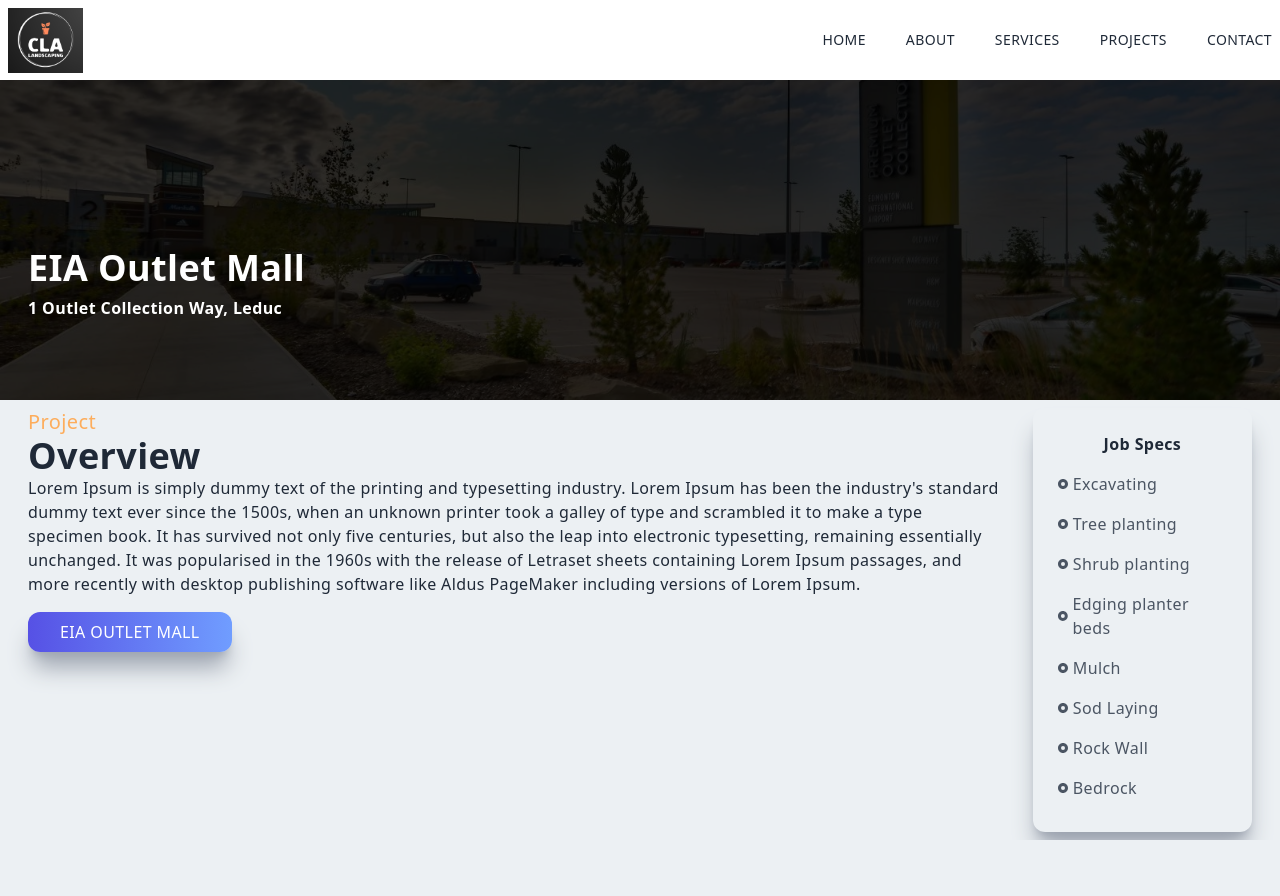
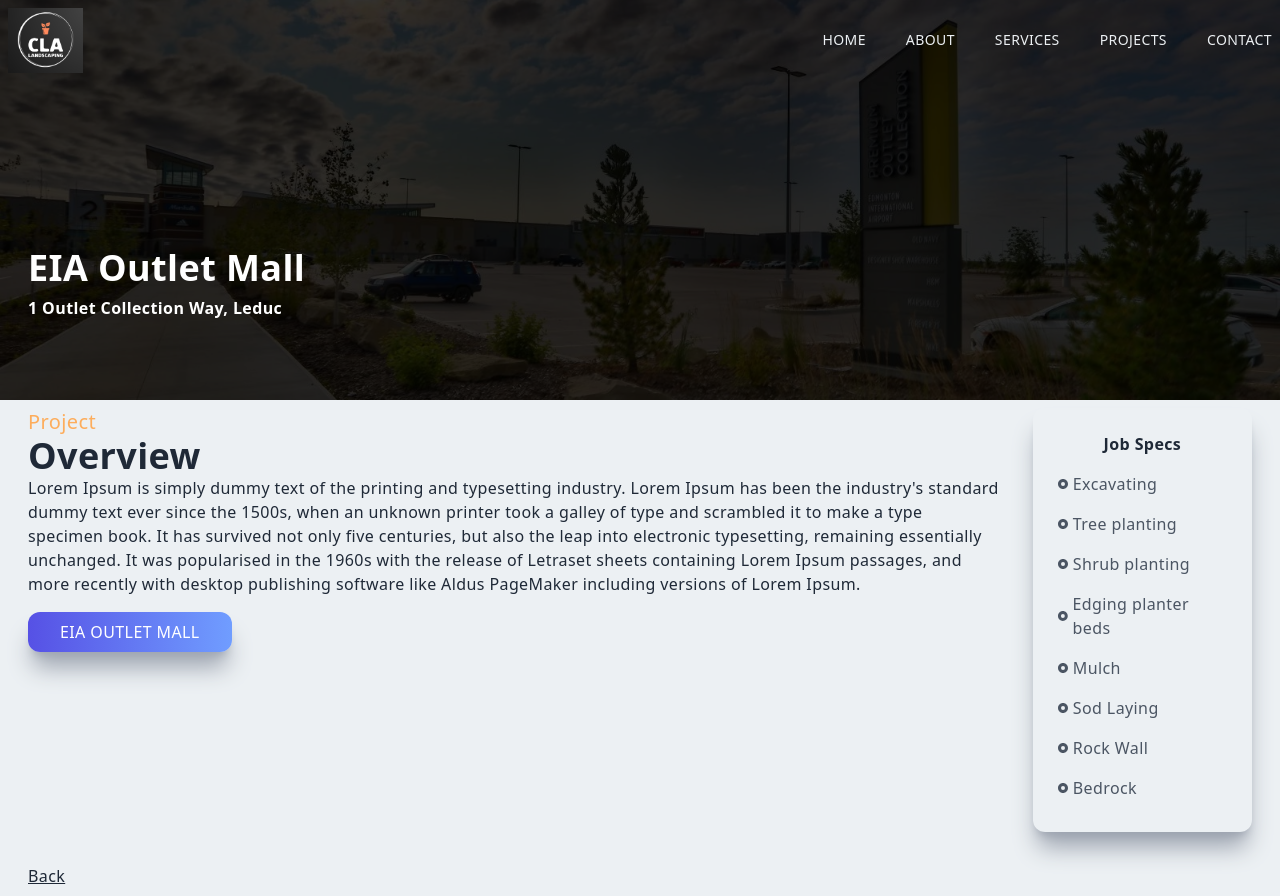
Before and after one commit to JackM1994/Cla, a Next.js app: page /eia in a window 1280 px wide. Before the commit the page ends 840 px from the top, so only its background shows below. Built offline with nearby package versions, Linux system fonts and the light colour scheme.

Commit message:
fixed stying for project pages

```diff
--- a/components/navbar.jsx
+++ b/components/navbar.jsx
@@ -5,9 +5,31 @@
 import {AiOutlineClose,AiOutlineMail,AiOutlineMenu} from 'react-icons/ai'
 import {FaLinkedinIn} from 'react-icons/fa'
 import { BsFillPersonLinesFill } from 'react-icons/bs'
+import {useRouter} from 'next/router'
+
 const Navbar = () => {
     const [nav, setNav] = useState(false)
     const [shadow, setShadow] = useState(false)
+    const [navBg, setNavBg] = useState('#ecf0f3')
+    const [linkColor, setLinkColor] = useState('#1f2937')
+    const router = useRouter()
+
+    useEffect(()=>{
+        if(
+            router.asPath === '/eia' ||
+            router.asPath === '/fluidlife' ||
+            router.asPath === '/rosenthal' ||
+            router.asPath === '/ardrossan'
+        )
+        {
+            setNavBg('transparent')
+            setLinkColor('#ecf0f3')
+        } else{
+            setNavBg('#ecf0f3')
+            setLinkColor('#1f2937')
+        }
+    },[router])
+
     const handleNav = () =>{
         setNav(!nav)
     };
@@ -23,7 +45,14 @@
         window.addEventListener('scroll' , handleShadow);
     }, [])
     return(
-        <div className={ shadow ? 'fixed w-full h-20  shadow-xl z-[100000]' : 'fixed w-full h-20 z-[100] bg-white'} >
+        <div
+            style={{backgroundColor: `${navBg}`}}
+            className={
+                shadow
+                ? 'fixed w-full h-20  shadow-xl z-[100000]'
+                : 'fixed w-full h-20 z-[100] '
+            }
+            >
             <div className='flex justify-between items-center w-full h-full px-2 2xl:px-16'>
                 <Link href='/'>
                     <Image
@@ -36,7 +65,7 @@
                 </Link>
 
                 <div>
-                    <ul className='hidden md:flex'>
+                    <ul style={{color: `${linkColor}`}} className='hidden md:flex'>
                         <Link href="/">
                             <li className='ml-10 text-sm uppercase hover:border-b cursor-pointer'>Home</li>
                         </Link>
--- a/package.json
+++ b/package.json
@@ -9,6 +9,8 @@
     "lint": "next lint"
   },
   "dependencies": {
+    "axios": "^1.2.2",
+    "emailjs": "^4.0.1",
     "next": "12.3.0",
     "react": "^18.2.0",
     "react-dom": "^18.2.0",
--- /dev/null
+++ b/pages/api/email.js
@@ -0,0 +1,3 @@
+export default function handler(req, res) {
+    res.status(200).end(JSON.stringify({ message:'Send Mail' }))
+    }
--- a/pages/ardrossan.jsx
+++ b/pages/ardrossan.jsx
@@ -27,10 +27,10 @@
                         <p className='text-[#fdad5c] text-xl'>Project</p>
                         <h2>Overview</h2>
                         <p>Lorem Ipsum is simply dummy text of the printing and typesetting industry. Lorem Ipsum has been the industry's standard dummy text ever since the 1500s, when an unknown printer took a galley of type and scrambled it to make a type specimen book. It has survived not only five centuries, but also the leap into electronic typesetting, remaining essentially unchanged. It was popularised in the 1960s with the release of Letraset sheets containing Lorem Ipsum passages, and more recently with desktop publishing software like Aldus PageMaker including versions of Lorem Ipsum.</p>
-                        <Link href=''><button className='px-8 py-2 mt-4 mr-8'>Ardrossan</button></Link>
+                        <Link href='https://www.strathcona.ca/recreation-events/recreation-centres/ardrossan-recreation-complex/'><button className='px-8 py-2 mt-4 mr-8'>Ardrossan</button></Link>
                     </div>
                     <div className='col-span-4 md:col-span-1 shadow-xl shadow-gray-400 rounded-xl p-4'>
-                        <div className='p-2'>
+                        <div className='p-2 grid grid-cols-3 md:grid-cols-1'>
                             <p className='text-center font-bold pb-2'>Job Specs</p>
                             <div>
                                 <p className='text-gray-600 py-2 flex items-center'>
@@ -57,6 +57,9 @@
                             </div>
                         </div>
                     </div>
+                    <Link href="/#projects">
+                        <p className='underline cursor-pointer'>Back</p>
+                    </Link>
                 </div>
         </div>
     )
--- a/pages/eia.jsx
+++ b/pages/eia.jsx
@@ -30,7 +30,7 @@
                         <Link href='https://www.premiumoutlets.com/outlet/premium-outlet-collection-edmonton-international-airport'><button className='px-8 py-2 mt-4 mr-8'><a target="_blank">EIA Outlet Mall</a></button></Link>
                     </div>
                     <div className='col-span-4 md:col-span-1 shadow-xl shadow-gray-400 rounded-xl p-4'>
-                        <div className='p-2'>
+                        <div className='p-2 grid grid-cols-3 md:grid-cols-1'>
                             <p className='text-center font-bold pb-2'>Job Specs</p>
                             <div>
                                 <p className='text-gray-600 py-2 flex items-center'>
@@ -60,6 +60,9 @@
                             </div>
                         </div>
                     </div>
+                    <Link href="/#projects">
+                        <p className='underline cursor-pointer'>Back</p>
+                    </Link>
                 </div>
         </div>
     )
--- a/pages/fluidlife.jsx
+++ b/pages/fluidlife.jsx
@@ -2,6 +2,7 @@
 import Image from 'next/image'
 import {RiRadioButtonFill} from 'react-icons/ri'
 import fluidlifeImg from '../public/fluid-life.jpeg'
+import Link from 'next/link'
 
 
 const fluidlife = () => {
@@ -28,7 +29,7 @@
                         <button className='px-8 py-2 mt-4 mr-8'>Fluid Life</button>
                     </div>
                     <div className='col-span-4 md:col-span-1 shadow-xl shadow-gray-400 rounded-xl p-4'>
-                        <div className='p-2'>
+                        <div className='grid grid-cols-3 md:grid-cols-1 p-2'>
                             <p className='text-center font-bold pb-2'>Job Specs</p>
                             <div>
                                 <p className='text-gray-600 py-2 flex items-center'>
@@ -52,6 +53,9 @@
                             </div>
                         </div>
                     </div>
+                    <Link href="/#projects">
+                        <p className='underline cursor-pointer'>Back</p>
+                    </Link>
                 </div>
         </div>
     )
--- a/pages/index.js
+++ b/pages/index.js
@@ -12,7 +12,7 @@
       <Head>
         <title>CLA</title>
         <meta name="description" content="Generated"></meta>
-        <link ref="icon" href="/favicon.ico"></link>
+        <link ref="icon" href="/navLogo.png"></link>
       </Head>
       <Main />
       <About />
--- a/pages/rosenthal.jsx
+++ b/pages/rosenthal.jsx
@@ -30,7 +30,7 @@
                         <Link href='https://www.liverosenthal.com/'><button className='px-8 py-2 mt-4 mr-8'>Rosenthal Showhomes</button></Link>
                     </div>
                     <div className='col-span-4 md:col-span-1 shadow-xl shadow-gray-400 rounded-xl p-4'>
-                        <div className='p-2'>
+                        <div className='p-2 grid grid-cols-3 md:grid-cols-1'>
                             <p className='text-center font-bold pb-2'>Job Specs</p>
                             <div>
                                 <p className='text-gray-600 py-2 flex items-center'>
@@ -54,6 +54,9 @@
                             </div>
                         </div>
                     </div>
+                    <Link href="/#projects">
+                        <p className='underline cursor-pointer'>Back</p>
+                    </Link>
                 </div>
         </div>
     )
```
Also changed, not shown: components/Contact.jsx (+6 -1 lines), 1 other file (tests, documents, lock files or other folders).
